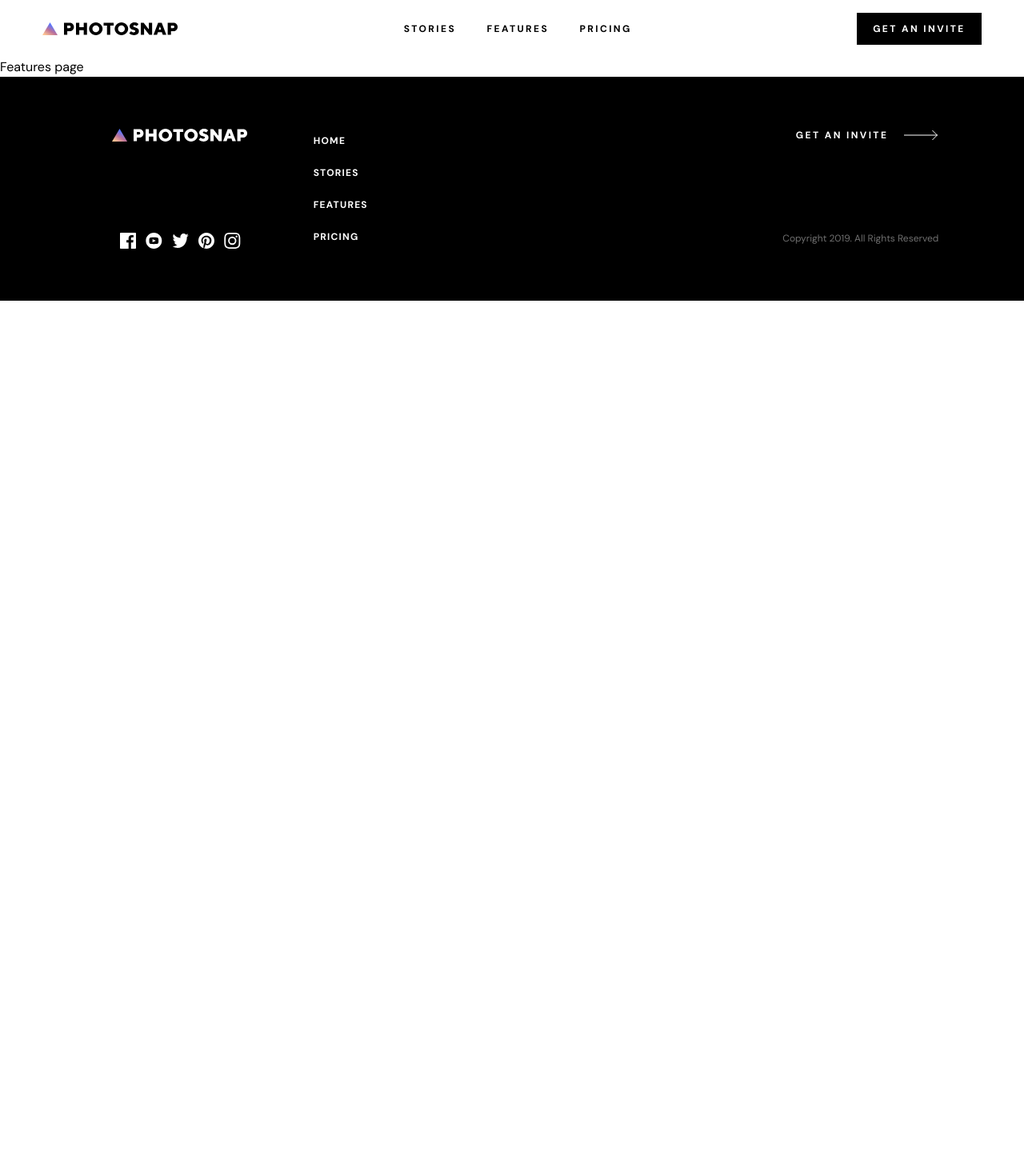
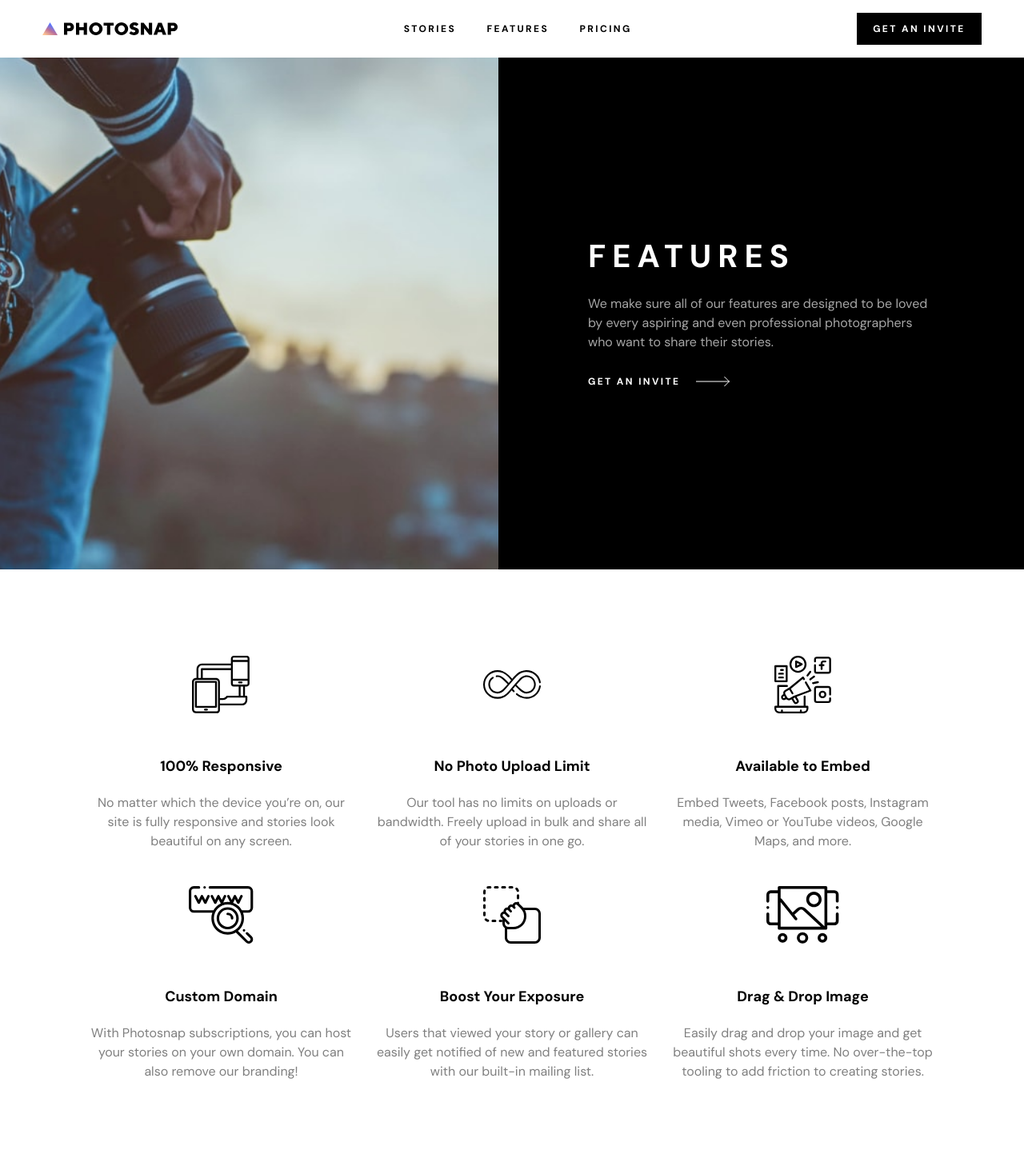
Before and after one commit to Bilek-Petr/photosnap_site, a React (Vite) app: page /features in a window 1280 px wide. Shown: the top 1438 px of the page at 80% size. Before the commit the page ends 800 px from the top, so only its background shows below. Built offline with nearby package versions, Linux system fonts and the light colour scheme.

Commit message:
fixed the max-width of the wrappers

```diff
--- a/src/components/Feature.jsx
+++ b/src/components/Feature.jsx
@@ -1,6 +1,6 @@
 export default function Features({ featureData }) {
   return (
-    <div className="feature | m-auto flex h-full flex-col items-center text-center">
+    <div className="m-auto flex h-full flex-col items-center text-center">
       <div className="mb-8 flex h-28 items-center justify-center">
         <img src={featureData.image} alt={featureData.title} />
       </div>
--- a/src/components/SocialMediaIcons.jsx
+++ b/src/components/SocialMediaIcons.jsx
@@ -1,6 +1,6 @@
 export default function SocialMediaIcons({ logos }) {
   return (
-    <div className="m-auto flex flex-row gap-3 py-10 md:row-start-3 md:py-0">
+    <div className="m-auto flex w-full flex-row justify-center gap-3 py-10 md:row-start-3 md:justify-start md:py-0">
       {logos.map((logo, index) => (
         <img
           key={index}
--- a/src/components/banners/Banner.jsx
+++ b/src/components/banners/Banner.jsx
@@ -3,6 +3,7 @@ import BannerImage from "./BannerImage";
 
 export default function Banner({ data, index, type }) {
   const isStory = type === "story";
+  const isFeature = type === "feature";
   const isSecond = index % 2 !== 0;
 
   const bannerStyle = `flex w-full flex-col-reverse md:h-[40rem] lg:h-[40rem] ${
@@ -15,6 +16,7 @@ export default function Banner({ data, index, type }) {
         bannerData={data}
         isFirstBanner={index === 0}
         isStory={isStory}
+        isFeature={isFeature}
       />
       <BannerImage bannerData={data} isStory={isStory} />
     </div>
--- a/src/components/banners/BannerText.jsx
+++ b/src/components/banners/BannerText.jsx
@@ -1,7 +1,12 @@
 import Button from "../Button";
 
-export default function BannerText({ bannerData, isFirstBanner, isStory }) {
-  const isDarkMode = isFirstBanner || isStory;
+export default function BannerText({
+  bannerData,
+  isFirstBanner,
+  isStory,
+  isFeature,
+}) {
+  const isDarkMode = isFirstBanner || isStory || isFeature;
 
   const containerStyles = `flex items-center justify-center md:w-[38rem] lg:w-[45rem] lg:px-16 ${
     isDarkMode ? "bg-pureBlack text-pureWhite" : "bg-pureWhite text-pureBlack"
--- a/src/layouts/Footer.jsx
+++ b/src/layouts/Footer.jsx
@@ -1,4 +1,4 @@
-// import { Link } from "react-router-dom";
+import { Link } from "react-router-dom";
 import NavList from "../components/NavList";
 import SocialMediaIcons from "../components/SocialMediaIcons";
 import Button from "../components/Button";
@@ -9,11 +9,11 @@ export default function Footer({ data }) {
   return (
     <>
       <footer className="bg-pureBlack py-16">
-        <div className="max-w-8xl m-auto grid w-10/12 md:grid-cols-[2fr_4fr_3fr] md:grid-rows-[min-content_7rem_min-content]">
+        <div className="m-auto grid w-10/12 max-w-screen-2xl md:grid-cols-[2fr_4fr_3fr] md:grid-rows-[min-content_7rem_min-content]">
           {/* Logo */}
-          <div className="m-auto">
+          <Link to="/" className="flex w-full justify-center md:justify-start">
             <img src={logo} alt="photosnap company logo" />
-          </div>
+          </Link>
 
           <SocialMediaIcons logos={site_logos} />
 
@@ -22,7 +22,7 @@ export default function Footer({ data }) {
           <Button
             variant="arrow"
             color="white"
-            className="flex w-full justify-center md:col-start-3 md:row-start-1 md:justify-end md:py-0"
+            className="flex w-full justify-center py-8 md:col-start-3 md:row-start-1 md:justify-end md:py-0"
           >
             {cta}
           </Button>
--- a/src/pages/Features.jsx
+++ b/src/pages/Features.jsx
@@ -1,3 +1,25 @@
+import Banner from "../components/banners/Banner";
+import Feature from "../components/Feature";
+import InvitePanel from "../components/InvitePanel";
+
 export default function Features({ data }) {
-   return <h1>Features page</h1>;
+  return (
+    <>
+      <section className="about-banners">
+        <Banner data={data.header} type="feature" />
+      </section>
+
+      <section className="features">
+        <div className="mx-auto grid w-10/12 max-w-screen-2xl gap-[4rem] py-[5.5rem] md:grid-cols-3 md:gap-6">
+          {data.features.map((item, index) => (
+            <Feature key={index} featureData={item} />
+          ))}
+        </div>
+      </section>
+
+      <section className="invite-banner">
+        <InvitePanel data={data.invite} />
+      </section>
+    </>
+  );
 }
--- a/src/pages/Home.jsx
+++ b/src/pages/Home.jsx
@@ -24,7 +24,7 @@ export default function Home({ data }) {
       </section>
 
       <section className="features">
-        <div className="grid gap-[4rem] p-[5.5rem] md:grid-cols-3 md:gap-6">
+        <div className="mx-auto grid w-10/12 max-w-screen-2xl gap-[4rem] py-[5.5rem] md:grid-cols-3 md:gap-6">
           {data.features.map((item, index) => (
             <Feature key={index} featureData={item} />
           ))}
```
